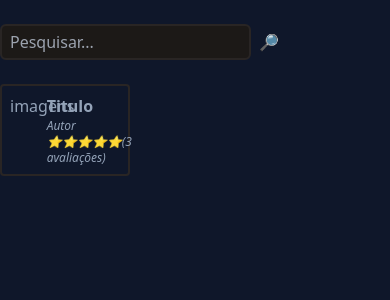
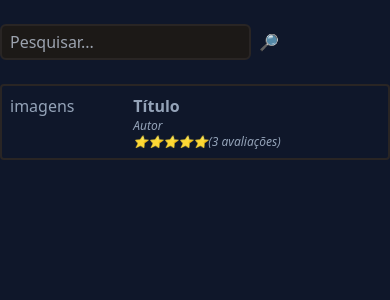
Before and after one commit to Brunorobson/bookwise, a PHP site: page / in a window 390 px wide. Shown: the part 88-388 px from the top of the page. Run offline with PHP 8.4, Linux system fonts and the light colour scheme; some libraries are stand-ins or nearby versions.

Commit message:
link e listagem dos livros

```diff
--- a/components/livros.php
+++ b/components/livros.php
@@ -1,9 +1,9 @@
 <!-- Livro -->
-<div class="w-1/3 p-2 rounded border-stone-800 border-2">
+<div class="p-2 rounded border-stone-800 border-2">
     <div class="flex">
         <div class="w-1/3">imagens</div>
         <div>
-            <div class="font-semibold">Titulo</div>
+            <a class="font-semibold" href="livro.php?" hover: underline>Título</a>
             <div class="text-xs italic">Autor</div>
             <div class="text-xs italic">⭐⭐⭐⭐⭐(3 avaliações)</div>
         </div>
--- a/index.php
+++ b/index.php
@@ -20,7 +20,7 @@
                 placeholder="Pesquisar..." />
             <button type="submit">🔎</button>
         </form>
-        <section class="space-y-4">
+        <section class="grid gap-4 grid-cols-1 md:grid-cols-2 lg:grid-cols-3">
             <?php include('components/livros.php') ?>
         </section>
 
```
